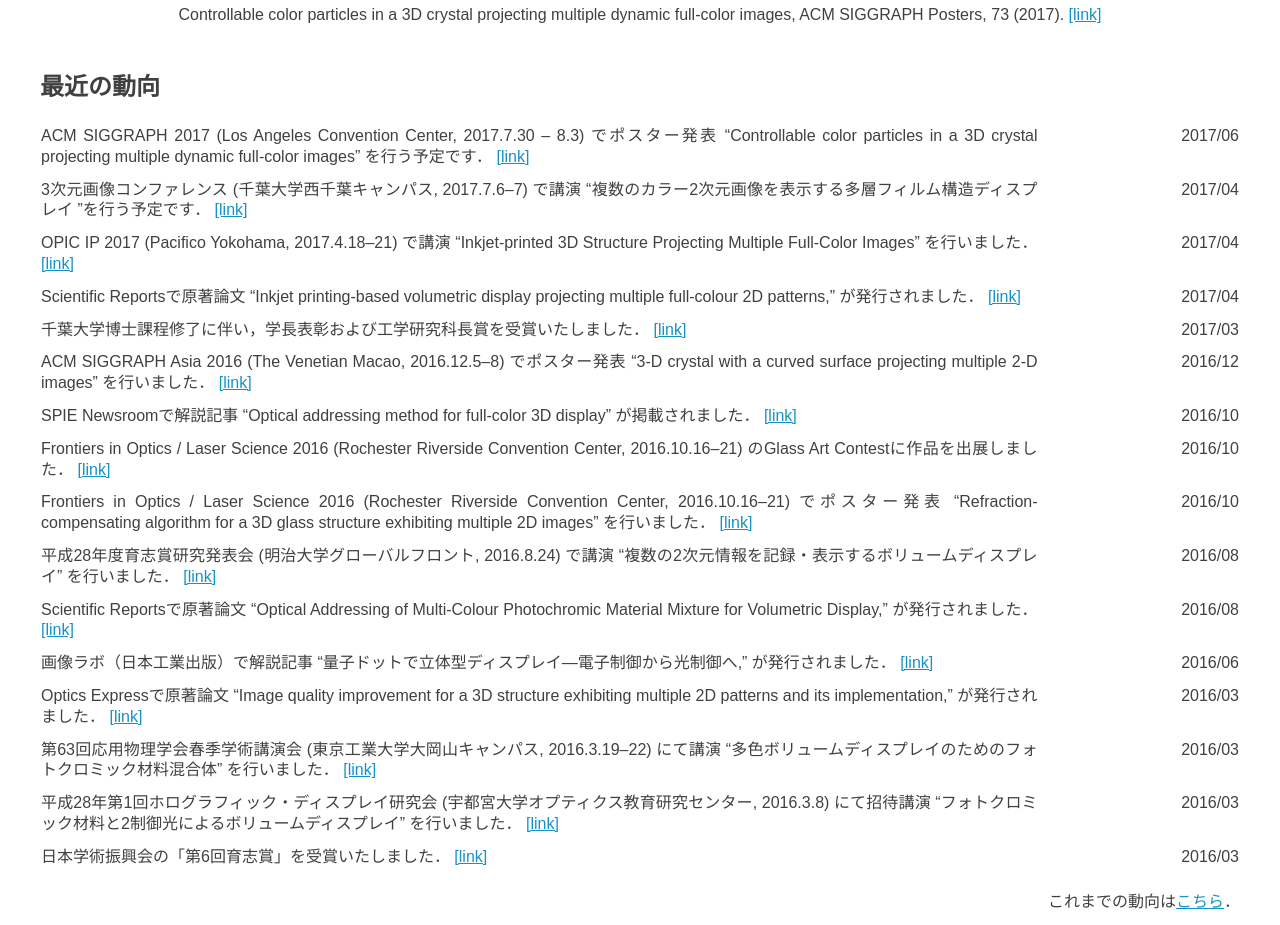
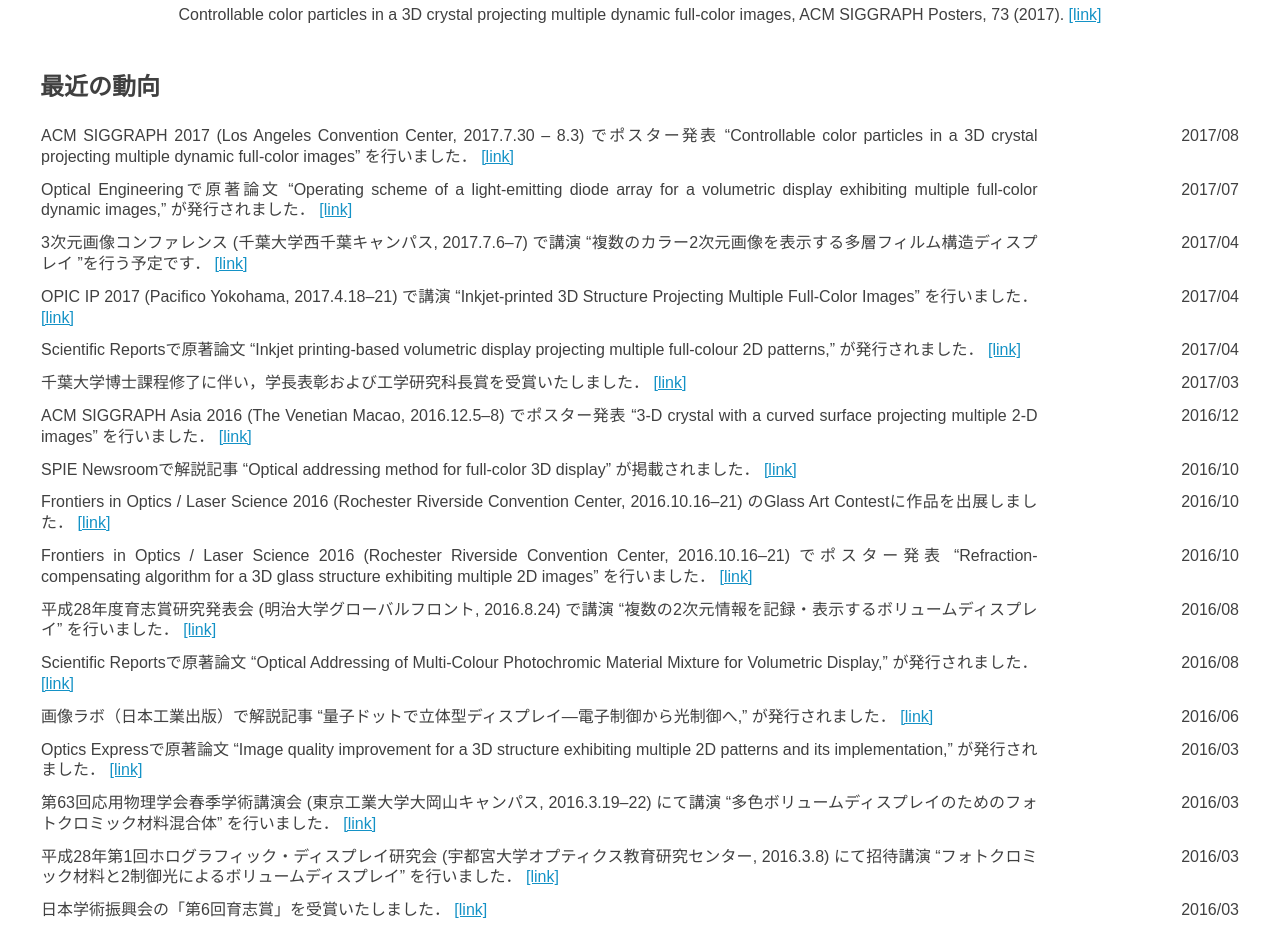
Before and after one commit to RyujiHirayama/Web, a plain HTML site: page index_jp.html in a window 1280 px wide. Shown: the part 1300-2225 px from the top of the page. Drawn offline with Linux system fonts and the light colour scheme.

Commit message:
Add files via upload

```diff
--- a/index_jp.html
+++ b/index_jp.html
@@ -86,11 +86,20 @@
 			<table class="Contents">
 				<tr>
 					<td width="1000px" align="justify" valign="top">
-						ACM SIGGRAPH 2017 (Los Angeles Convention Center, 2017.7.30 &ndash; 8.3) でポスター発表 &ldquo;Controllable color particles in a 3D crystal projecting multiple dynamic full-color images&rdquo; を行う予定です．
+						ACM SIGGRAPH 2017 (Los Angeles Convention Center, 2017.7.30 &ndash; 8.3) でポスター発表 &ldquo;Controllable color particles in a 3D crystal projecting multiple dynamic full-color images&rdquo; を行いました．
 						<a href="http://s2017.siggraph.org/" target="_blank">[link]</a>
 					</td>
 					<td valign="top" width="200px" align="right">
-						2017/06
+						2017/08
+					</td>
+				</tr>
+				<tr>
+					<td width="1000px" align="justify" valign="top">
+						Optical Engineeringで原著論文 &ldquo;Operating scheme of a light-emitting diode array for a volumetric display exhibiting multiple full-color dynamic images,&rdquo; が発行されました．
+						<a href="http://opticalengineering.spiedigitallibrary.org/article.aspx?articleid=2646588" target="_blank">[link]</a>
+					</td>
+					<td valign="top" width="200px" align="right">
+						2017/07
 					</td>
 				</tr>
 				<tr>
```
Also changed, not shown: index.html (+11 -2 lines).
